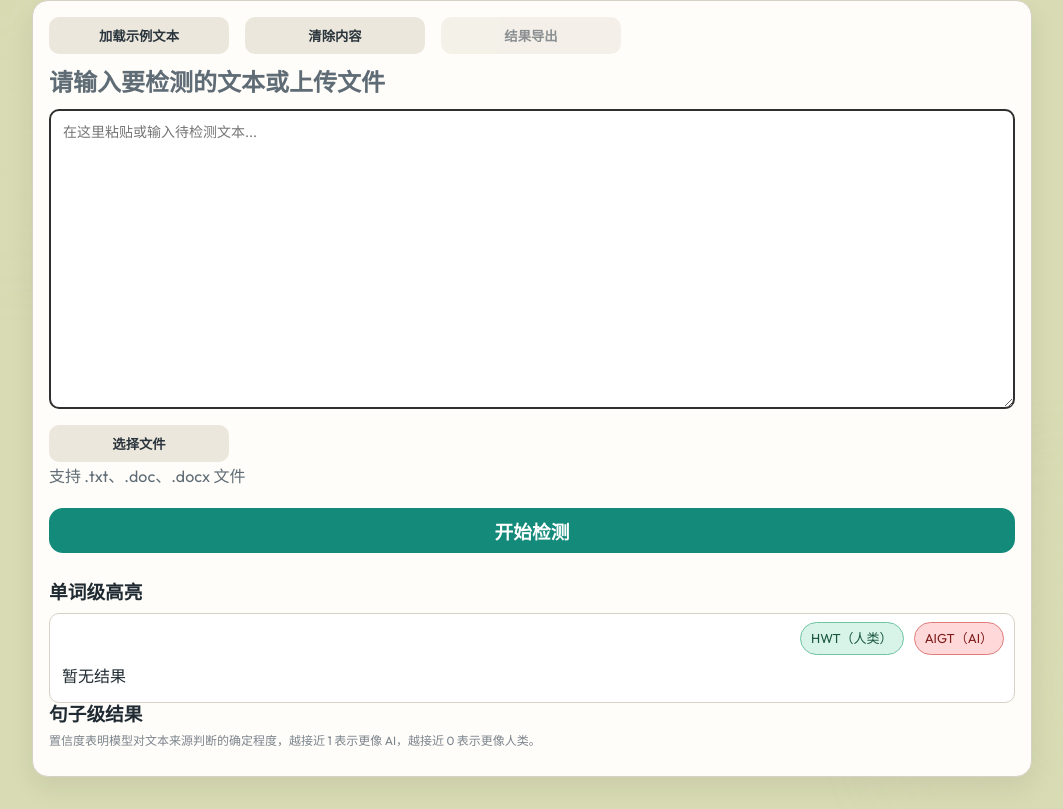
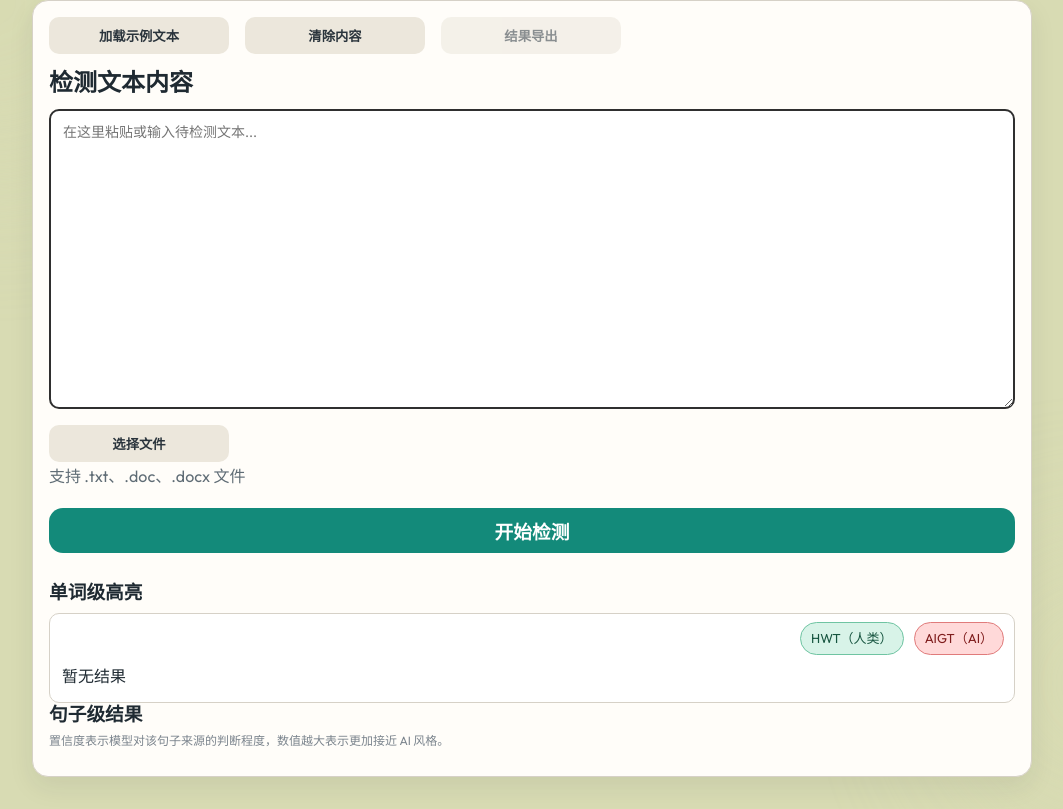
Before and after one commit to lyq9797/aigc_web, a FastAPI app: page /detect in a window 1280 px wide. Shown: the part 77-886 px from the top of the page, without its empty margins (108-1171 px from the left). Run offline with FastAPI, Linux system fonts and the light colour scheme.

Commit message:
UI优化

```diff
--- a/app/templates/detect.html
+++ b/app/templates/detect.html
@@ -4,7 +4,8 @@
   <meta charset="UTF-8" />
   <meta name="viewport" content="width=device-width, initial-scale=1.0" />
   <title>文本检测 - AI 文本检测系统</title>
-  <link rel="stylesheet" href="/static/styles.css?v=20260420-2" />
+  <link rel="preload" href="/static/styles.css?v=20260420-3" as="style" />
+  <link rel="stylesheet" href="/static/styles.css?v=20260420-3" />
 </head>
 <body>
   <div class="bg-shape bg-one"></div>
@@ -25,7 +26,7 @@
         <button id="sampleBtn" class="ghost" type="button">加载示例文本</button>
         <button id="clearBtn" class="ghost" type="button">清除内容</button>
         <div class="export-control-wrap">
-          <button id="exportDetectBtn" class="ghost export-trigger" type="button" disabled>结果导出</button>
+          <button id="exportDetectBtn" class="ghost export-trigger" type="button" disabled aria-haspopup="true" aria-expanded="false">结果导出</button>
           <div id="exportDetectMenu" class="export-menu hidden" aria-hidden="true">
             <div class="export-menu-panel" role="dialog" aria-modal="true" aria-label="检测结果导出格式选择">
               <div class="export-menu-title">选择导出格式</div>
@@ -36,11 +37,11 @@
         </div>
       </div>
 
-      <h2 id="detectTitle" class="muted">请输入要检测的文本或上传文件</h2>
+      <h2 id="detectTitle">检测文本内容</h2>
       <textarea id="inputText" rows="10" placeholder="在这里粘贴或输入待检测文本..."></textarea>
 
       <div class="file-row">
-        <input id="fileInput" class="hidden-file-input" type="file" accept=".txt,.docx,.doc" aria-label="上传检测文件" />
+        <input id="fileInput" class="hidden-file-input" type="file" accept=".txt,.docx,.doc" aria-label="上传文件进行检测" />
         <button id="fileSelectBtn" class="ghost" type="button">选择文件</button>
         <span id="selectedFileName" class="selected-file-name" aria-live="polite"></span>
       </div>
@@ -49,22 +50,26 @@
       <button id="detectBtn" class="primary big detect-action-btn" type="button">开始检测</button>
       <p id="detectMsg" class="msg" aria-live="polite"></p>
 
+      <div class="highlight-panel">
         <h3>单词级高亮</h3>
-      <div id="wordHighlight" class="highlight-box highlight-box-with-legend" aria-live="polite">
+        <div id="wordHighlight" class="highlight-box highlight-box-with-legend" aria-live="polite" aria-label="单词级检测结果">
           <div class="word-legend legend-floating" aria-label="单词级标签图例">
             <span class="legend-item legend-human">HWT（人类）</span>
             <span class="legend-item legend-ai">AIGT（AI）</span>
           </div>
           <div id="wordHighlightContent">暂无结果</div>
         </div>
+      </div>
 
+      <div class="sentence-panel">
         <h3>句子级结果</h3>
-      <p class="sentence-help-text">置信度表明模型对文本来源判断的确定程度，越接近 1 表示更像 AI，越接近 0 表示更像人类。</p>
+        <p class="sentence-help-text">置信度表示模型对该句子来源的判断程度，数值越大表示更加接近 AI 风格。</p>
         <div id="sentenceList" class="sentence-list"></div>
+      </div>
     </section>
   </main>
 
-  <script src="/static/common.js?v=20260417-4"></script>
-  <script src="/static/detect.js?v=20260420-2"></script>
+  <script src="/static/common.js?v=20260417-5"></script>
+  <script src="/static/detect.js?v=20260420-3"></script>
 </body>
 </html>
```
Lines whose indentation alone changed are shown as unchanged.
